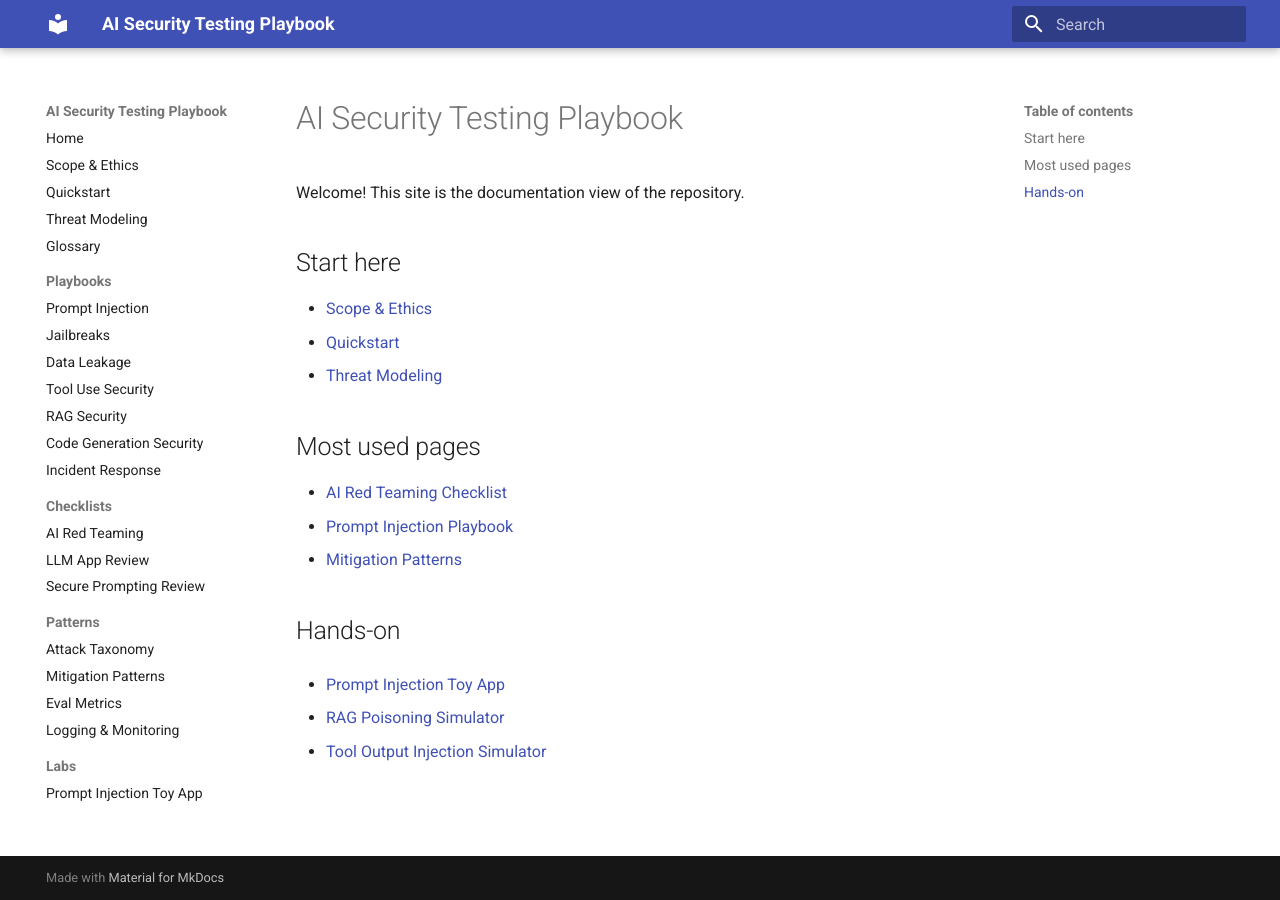
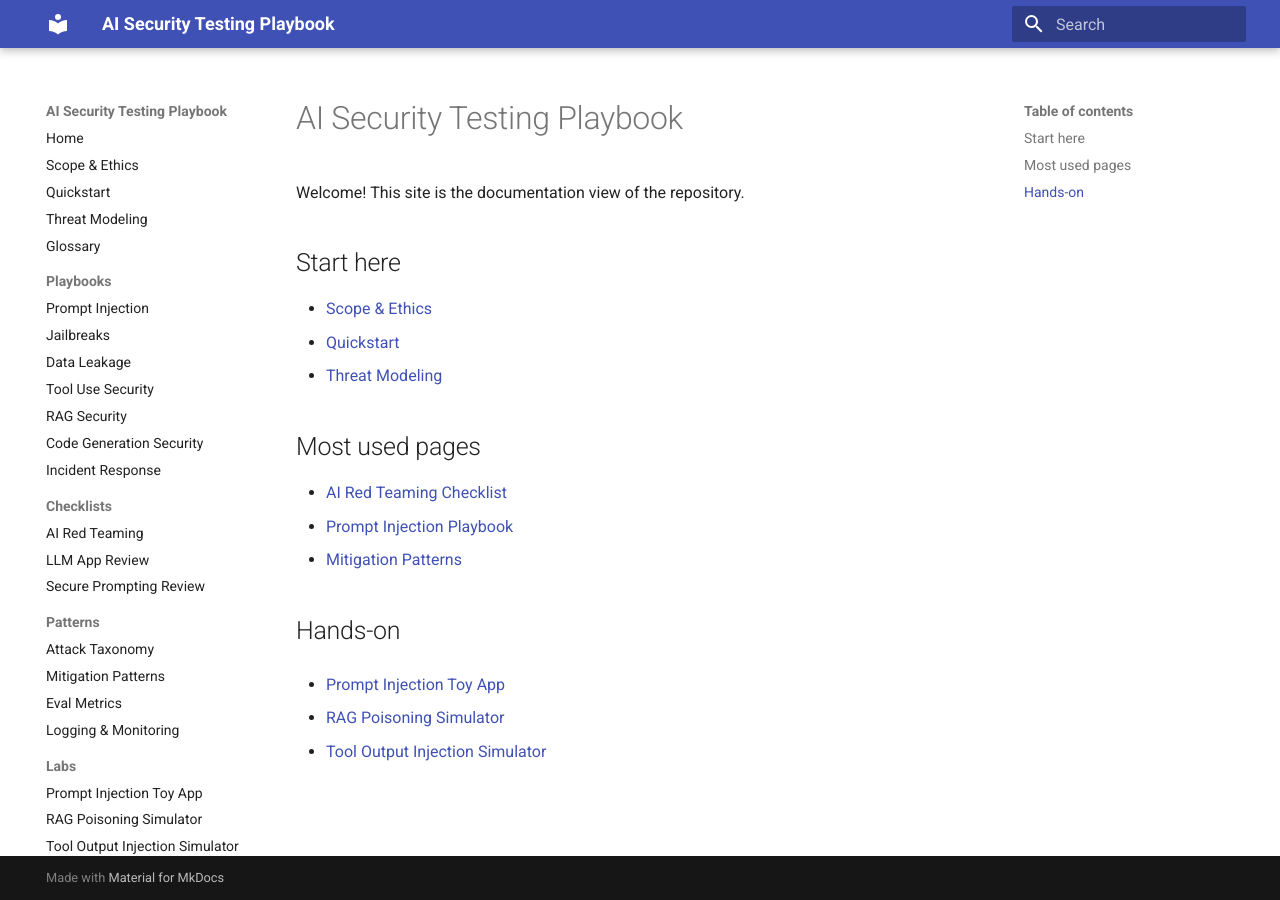
Before and after one commit to Jerrycyborg/ai-security-testing-playbook, an MkDocs documentation site: the page built from docs/index.md, in a window 1280 px wide. Built offline with MkDocs 1.6.1 and Material for MkDocs 9.7.7, drawn with Linux system fonts in a browser that asks for light colours; some of the changed lines change nothing that is shown.

Commit message:
Fix .gitignore, complete mkdocs nav, and improve CI pipeline

```diff
--- a/mkdocs.yml
+++ b/mkdocs.yml
@@ -33,3 +33,5 @@ nav:
       - Logging & Monitoring: patterns/logging-and-monitoring.md
   - Labs:
       - Prompt Injection Toy App: labs/prompt-injection-toy-app/README.md
+      - RAG Poisoning Simulator: labs/rag-poisoning-simulator/README.md
+      - Tool Output Injection Simulator: labs/tool-output-injection-simulator/README.md
```
Also changed, not shown: 2 other files.
